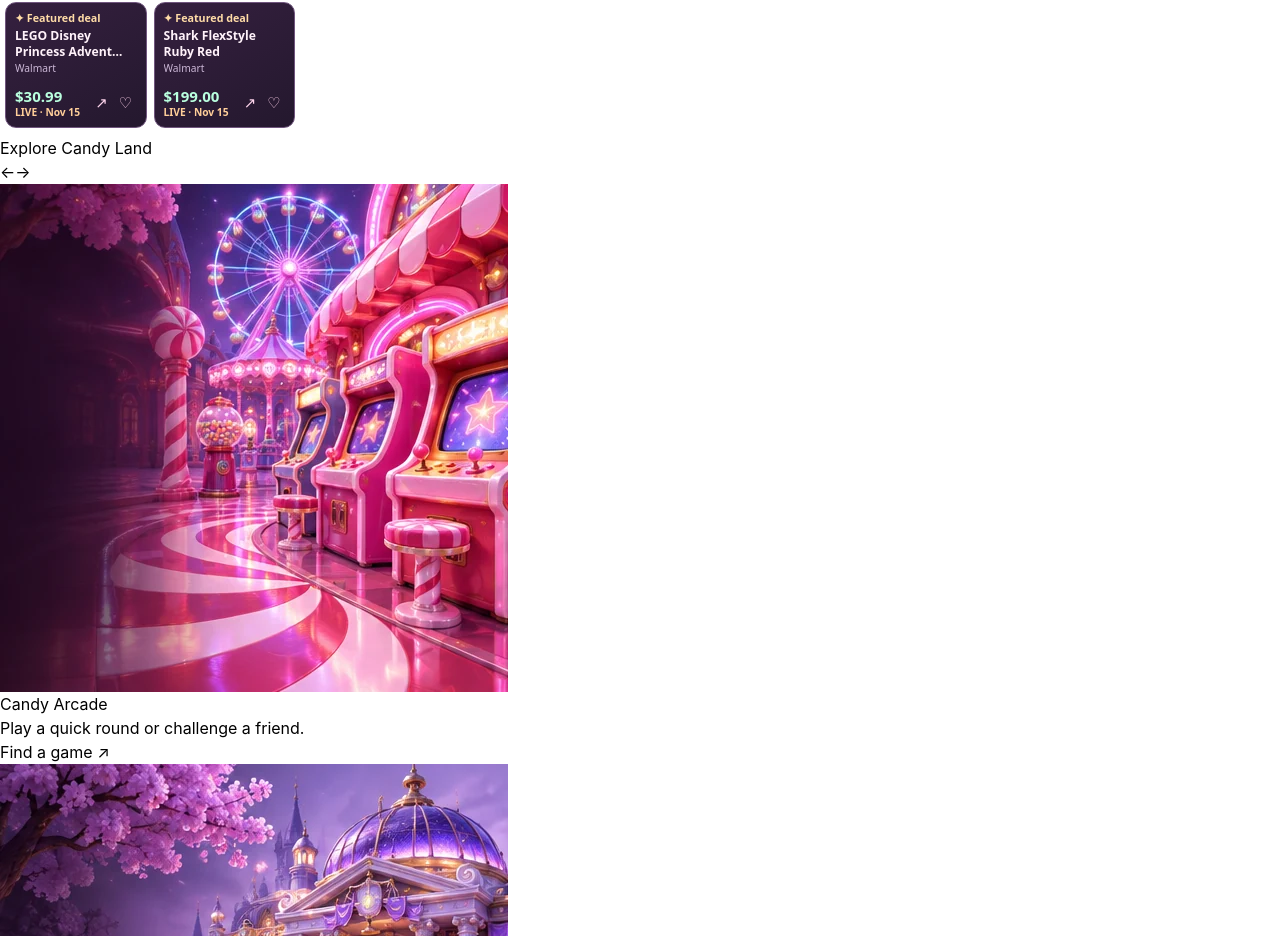
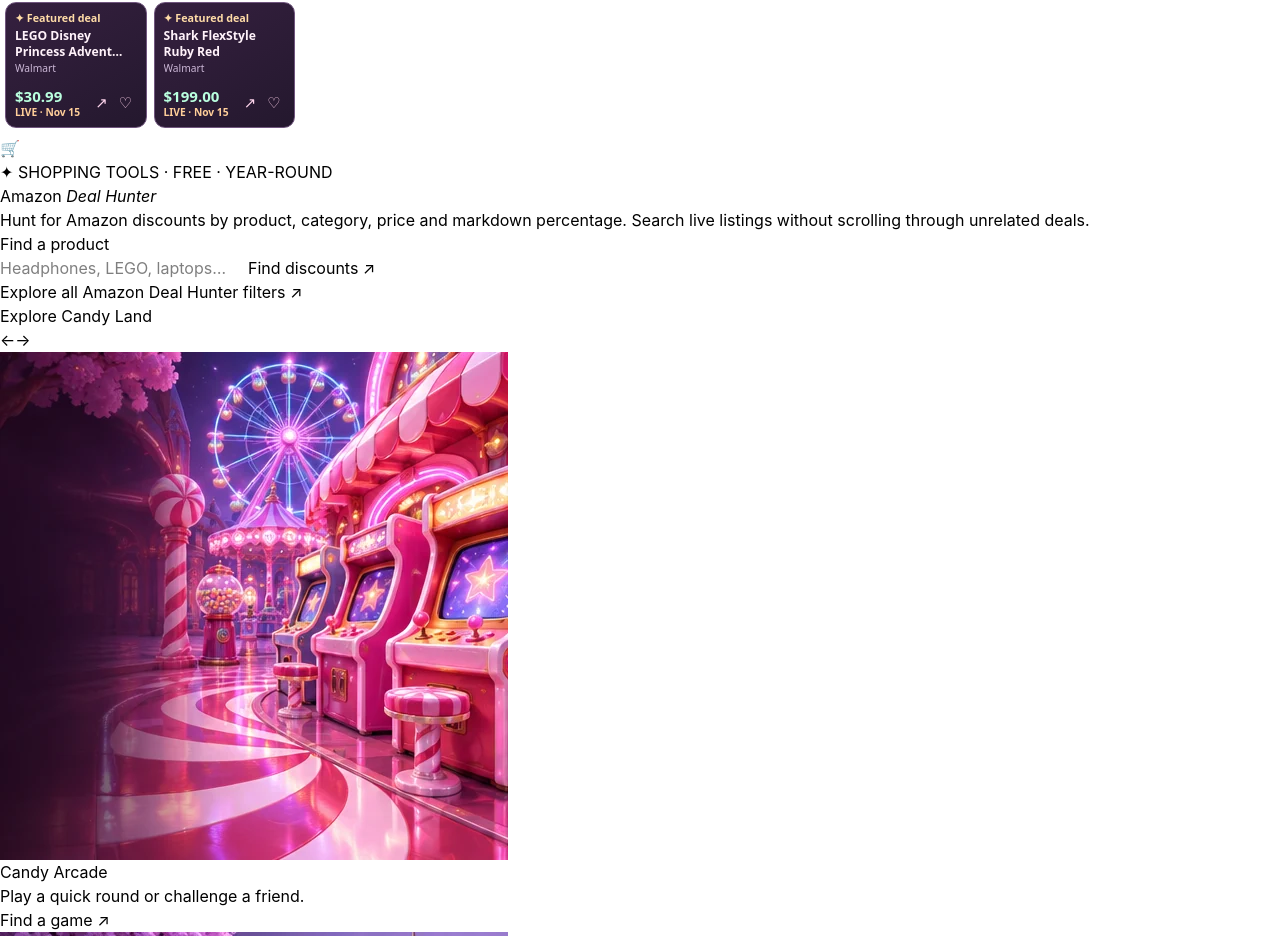
Before and after one commit to patrickchristianandrews/RandomCandyLand.com, a React (Vite) app: page / in a window 1280 px wide. Shown: the part 1290-2226 px from the top of the page. Built offline with nearby package versions, Linux system fonts and the light colour scheme; no server answers.

Commit message:
Feature independent Amazon Deal Hunter shopping search prominently on Random Candy Land homepage

```diff
--- a/src/pages/RandomCandyLandHome.tsx
+++ b/src/pages/RandomCandyLandHome.tsx
@@ -222,6 +222,23 @@ export function RandomCandyLandHome({ onNavigateToTrump }: RandomCandyLandHomePr
         />
       </section>
 
+      <section className="candy-home-amazon" aria-labelledby="home-amazon-title">
+        <div className="candy-home-amazon-icon" aria-hidden="true">🛒</div>
+        <div className="candy-home-amazon-copy">
+          <span className="candy-home-amazon-kicker">✦ SHOPPING TOOLS · FREE · YEAR-ROUND</span>
+          <h2 id="home-amazon-title">Amazon <em>Deal Hunter</em></h2>
+          <p>Hunt for Amazon discounts by product, category, price and markdown percentage. Search live listings without scrolling through unrelated deals.</p>
+        </div>
+        <form className="candy-home-amazon-search" action="/amazon-deal-hunter/" method="get" role="search" aria-label="Search with Amazon Deal Hunter">
+          <label htmlFor="home-amazon-query">Find a product</label>
+          <div className="candy-home-amazon-search-row">
+            <input id="home-amazon-query" name="q" type="search" minLength={2} maxLength={140} required placeholder="Headphones, LEGO, laptops…" />
+            <button type="submit">Find discounts ↗</button>
+          </div>
+          <a href="/amazon-deal-hunter/">Explore all Amazon Deal Hunter filters ↗</a>
+        </form>
+      </section>
+
       <section className="candyland-world" aria-labelledby="candyland-map">
         <div className="candyland-world-header">
           <h2 id="candyland-map">Explore Candy Land</h2>
```
